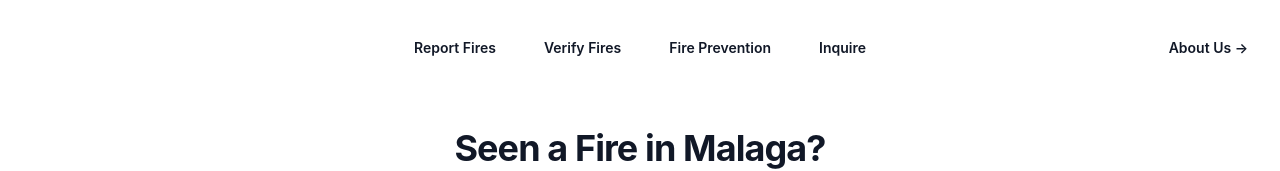
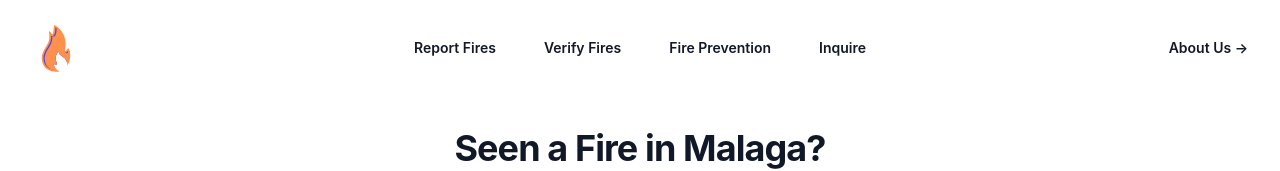
Before and after one commit to RafaFuentesdev/web, a Vue app: page / in a window 1280 px wide. Shown: the top 171 px of the page. Built offline with nearby package versions, Linux system fonts and the light colour scheme.

Commit message:
added logo again

```diff
--- a/src/components/Navbar.vue
+++ b/src/components/Navbar.vue
@@ -5,7 +5,7 @@
                 <div class="flex lg:flex-1">
                 <router-link to="/" class="-m-1.5 p-1.5">
                     <span class="sr-only">FuegoMalaga</span>
-                    <img class="h-12 w-auto" src="" alt="" />
+                    <img class="h-12 w-auto" src="/logo.svg" alt="" />
                 </router-link>
                 </div>
                 <div class="flex lg:hidden">
@@ -31,7 +31,7 @@
                     <div class="flex items-center justify-between">
                     <router-link to="/" class="-m-1.5 p-1.5">
                         <span class="sr-only">FuegoMalaga</span>
-                        <img class="h-8 w-auto" src="" alt="" />
+                        <img class="h-8 w-auto" src="/logo.svg" alt="" />
                     </router-link>
 
                         <button type="button" class="-m-2.5 rounded-md p-2.5 text-gray-700" @click="mobileMenuOpen = false">
```
